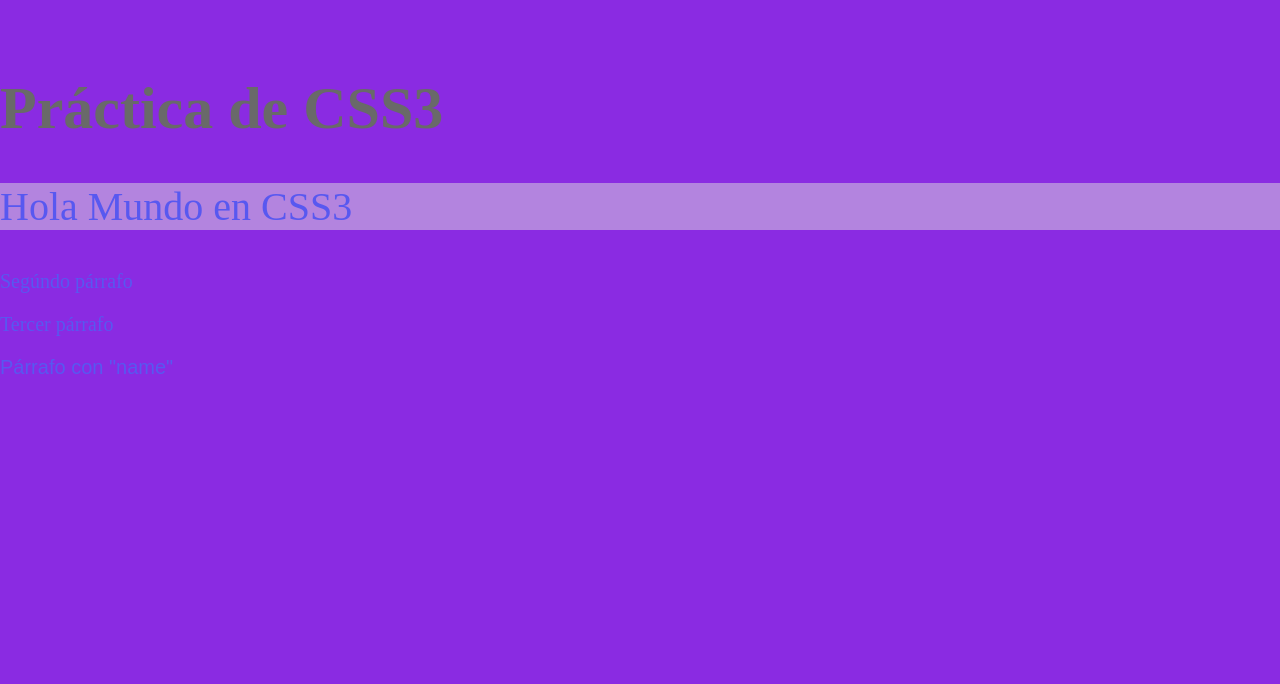
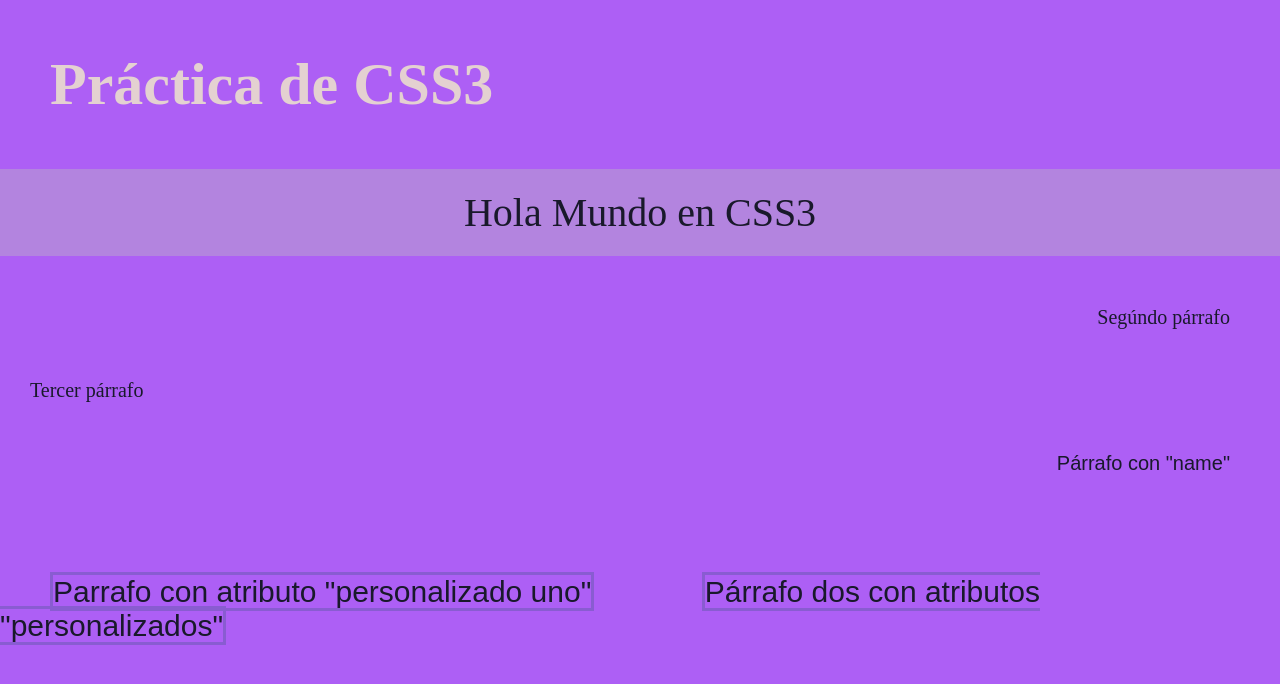
Before and after one commit to Andrealop327/clasecss3, a plain HTML site: page index.html in a window 1280 px wide. Drawn offline with Linux system fonts and the light colour scheme.

Commit message:
práctica css3

```diff
--- a/index.html
+++ b/index.html
@@ -22,6 +22,10 @@
     <!--Display: flex , flex-ditection " row o column"-->
 
     <p class="diferenteparrafo"></p>
+    <div>
+        <p pepe="valor">Parrafo con atributo "personalizado uno"</p>
+        <p pepe_grillo="valor">Párrafo dos con atributos "personalizados"</p></div>
+    <div><p></p></div>
 </div>
 </body>
 </html>
--- a/style.css
+++ b/style.css
@@ -1,41 +1,79 @@
 body{
-    display: inline;
-    background-color: blueviolet;
+    display: flex;
+    flex-direction: column;
+    /*    flex-direction: column-reverse; se utiliza para cambiar la posicion del contendo de forma invertida  */
+    background-color: rgb(173, 95, 245);
     font-size: 30px;
+    padding: 0px;
+    margin: 0px;
 }
 p{
     font-size: 20px;
 
 }
+/*   Formas de selección de etiquetas   */
 #MiParrafo{
     background-color: rgb(179, 132, 223);
     font-size: 40px;
+    padding: 20px;
+    margin: auto;
+    text-align: center;
+
 }
 
 .parrafo3{
    font-size: 25;
    flex-direction: column;
+   text-align: left;
+   margin: 30px;
 
 }
 
 div p {
-    color: rgb(88, 88, 240);
+    color: rgb(25, 25, 43);
+    text-align: right;
 }
 
 h1 , p {
     font-family: 'Times New Roman', Times, serif;
-    color: dimgrey;
+    color: rgb(228, 209, 209);
+    margin:50px;
 }
 
 [name]{
     font-family: Arial, Helvetica, sans-serif;
 
 }
+[pepe]{
+    font-family: Arial, Helvetica, sans-serif;
+    font-size: 30px;
+    text-align: center;
+    border: 3px solid     rgb(137, 92, 209);
+    display: inline;
+
+}
+[pepe_grillo]{
+    font-family: Arial, Helvetica, sans-serif;
+    font-size: 30px;
+    text-align: center;
+    border: 3px solid     rgb(137, 92, 209);
+    display: inline;
+
+}
 
 [diferenteparrafo]{
     margin: 15px;
-    border: 1px solid red;
+    border: 3px solid red;
     padding: 10px;
 }
 
-@media screen and (min-width: 400px) and (max-width:700px){}
+@media screen and (min-width: 400px) and (max-width:700px){
+
+/*    Esta se utiliza para indicar o establecer que parametro dar a
+      las etiquetas si cumplen con ciertas caracteristicas  y hacerlo mas responsivo*/
+    body{
+        flex-direction: column;
+
+
+    }
+}
```
